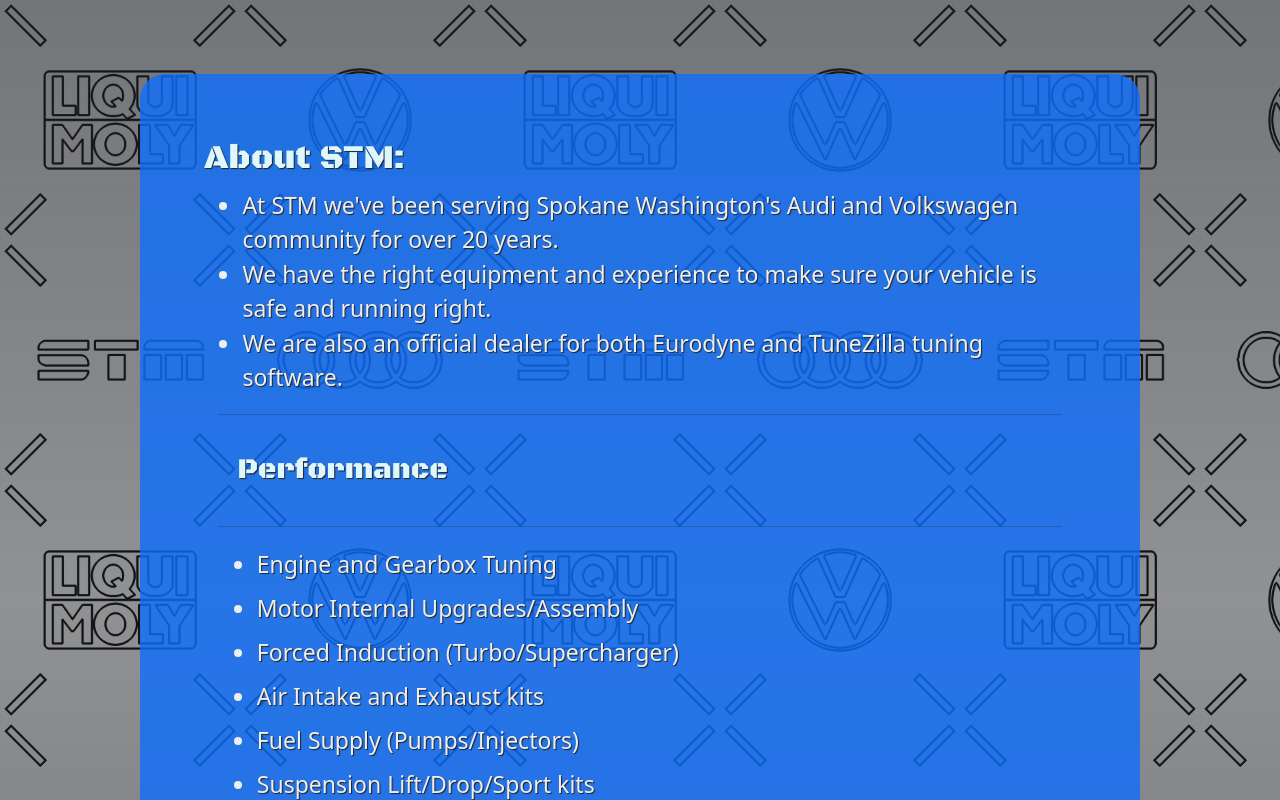
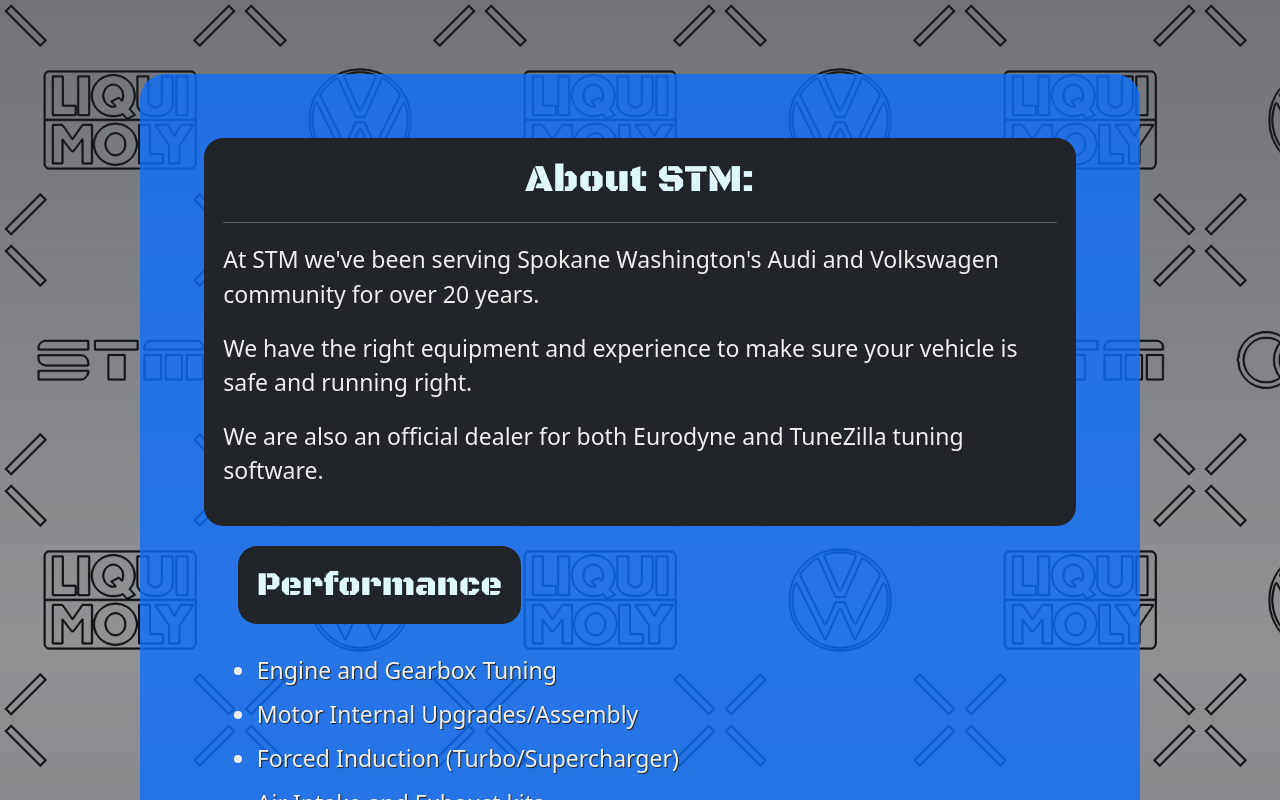
Before and after one commit to Adaigh/stm_2025, a React (Vite) app: page / in a window 1280 px wide. Shown: the part 1680-2480 px from the top of the page. Built offline with nearby package versions, Linux system fonts and the light colour scheme.

Commit message:
Polishing - refined styles

```diff
--- a/src/components/about.tsx
+++ b/src/components/about.tsx
@@ -15,17 +15,18 @@
 
     return (
         <div id="about" className="text-dark">
-            <h3>About STM:</h3>
-            <ul>
+            <div className="bg-dark rounded-4 p-3">
+            <h3 className="fs-2 text-center">About STM:</h3>
+            <hr className="text-light"/>
                 {notes.map((val, index) => {
                     var aboutKey = 'about' + index;
                     return (
-                        <li key={aboutKey}>
+                        <p key={aboutKey}>
                             {val}
-                        </li>
+                        </p>
                     )
                 })}
-            </ul>
+                </div>
             <div className="container-fluid ">
                 {Object.keys(services).map((val, index) => {
                     var serviceKey = val + index
@@ -47,9 +48,7 @@
 
     return (
         <>
-            <hr className="text-dark"/>
-            <h3 className="fs-4 p-3" key={parentKey}> {serviceName}</h3>
-            <hr className="text-dark"/>
+            <h3 className="fs-3 bg-dark rounded-4 p-3 m-3 d-inline-block" id={serviceName} key={parentKey}> {serviceName}</h3>
             <ul>
                 {services[serviceName].map((v, i) => {
                     var indServiceKey = parentKey + i
```
